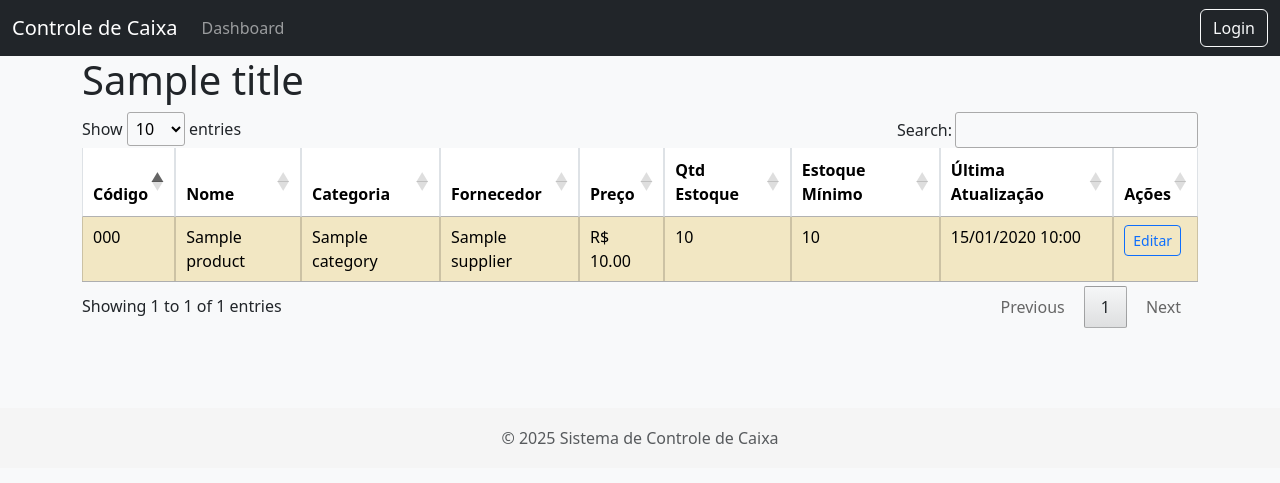
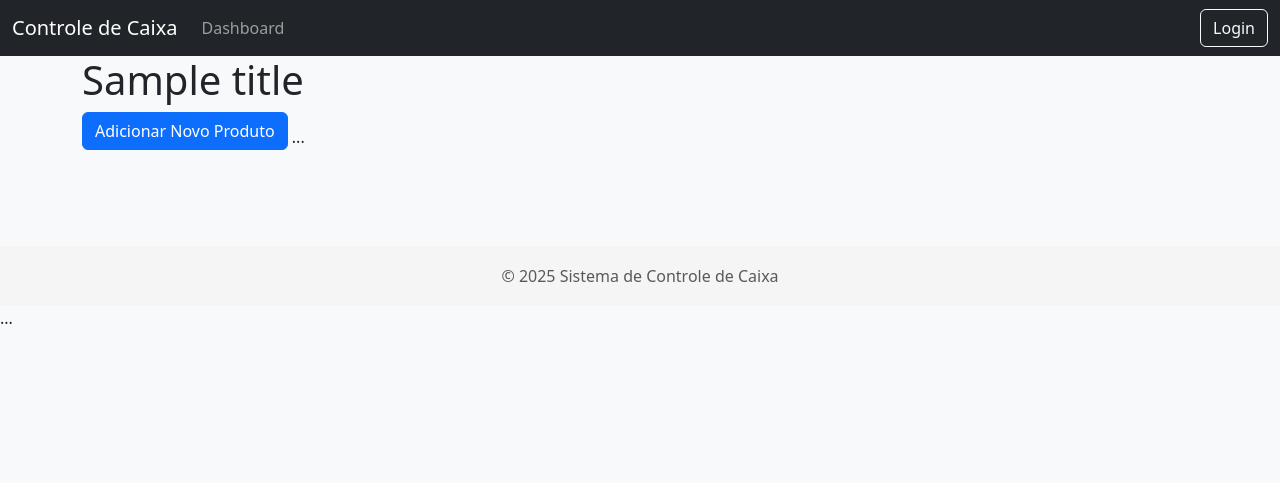
Before and after one commit to dgusfr/PI1_controle_estoque, a Flask app: template app/templates/estoque/produtos.html in a window 1280 px wide. Shown: the top 483 px of the page. Run offline with Flask 3, Linux system fonts and the light colour scheme; tables that the repository leaves empty hold one stand-in row (values such as "Sample post"); the template is opened without the code that fills it: values that come from a table or form of the project are taken from there, most other values are stand-ins (such as "Sample title", 1, 10 or a date in 2020); some libraries are stand-ins or nearby versions.

Commit message:
refactor: clean up produtos.html template by removing commented code and unnecessary sections

```diff
--- a/app/templates/estoque/produtos.html
+++ b/app/templates/estoque/produtos.html
@@ -1,87 +1,25 @@
 {# app/templates/estoque/produtos.html #}
 
-{# Indica que este template herda do base.html #}
 {% extends 'base.html' %}
 
-{# Define o conteúdo do bloco 'title' #}
 {% block title %}{{ title }}{% endblock %}
 
-{# Adiciona CSS específico para DataTables #}
 {% block styles %}
     <link rel="stylesheet" type="text/css" href="https://cdn.datatables.net/1.11.5/css/jquery.dataTables.css">
-    {# Opcional: CSS do DataTables integrado com Bootstrap #}
-    {# <link rel="stylesheet" type="text/css" href="https://cdn.datatables.net/1.11.5/css/dataTables.bootstrap5.min.css"> #}
 {% endblock %}
 
-{# Define o conteúdo do bloco 'content' #}
 {% block content %}
     <h1>{{ title }}</h1>
 
-    {# Adicionar um botão para adicionar novo produto futuramente #}
-    {# <a href="{{ url_for('estoque.adicionar_produto') }}" class="btn btn-primary mb-3">Adicionar Novo Produto</a> #}
+    {# Adicionar um botão para adicionar novo produto #}
+    <a href="{{ url_for('estoque.adicionar_produto') }}" class="btn btn-primary mb-3">Adicionar Novo Produto</a>
 
-
+    {# Tabela de produtos ... #}
     <table id="produtosTable" class="table table-striped table-bordered" style="width:100%">
-        <thead>
-            <tr>
-                <th>Código</th>
-                <th>Nome</th>
-                <th>Categoria</th>
-                <th>Fornecedor</th>
-                <th>Preço</th>
-                <th>Qtd Estoque</th>
-                <th>Estoque Mínimo</th>
-                <th>Última Atualização</th>
-                <th>Ações</th> {# Coluna para botões de Editar/Excluir #}
-            </tr>
-        </thead>
-        <tbody>
-            {# Loop através da lista de produtos passada pela rota #}
-            {% for produto in produtos %}
-                {# Adiciona uma classe de alerta se o estoque for baixo #}
-                <tr {% if produto.quantity_in_stock <= produto.minimum_stock %}class="table-warning"{% endif %}>
-                    <td>{{ produto.code }}</td>
-                    <td>{{ produto.name }}</td>
-                    {# Acessa o nome da categoria através do relacionamento #}
-                    <td>{{ produto.category.name if produto.category else 'N/A' }}</td>
-                    {# Acessa o nome do fornecedor através do relacionamento #}
-                    <td>{{ produto.supplier.name if produto.supplier else 'N/A' }}</td>
-                    {# Formata o preço como moeda, usando Decimal para precisão #}
-                    <td>R$ {{ "%.2f"|format(produto.price) }}</td>
-                    <td>{{ produto.quantity_in_stock }}</td>
-                    <td>{{ produto.minimum_stock }}</td>
-                    {# Formata a data #}
-                    <td>{{ produto.last_updated.strftime('%d/%m/%Y %H:%M') }}</td>
-                    <td>
-                        {# Botões de Ação (Editar/Excluir) - apenas esqueletos por enquanto #}
-                        <a href="{{ url_for('estoque.editar_produto', product_id=produto.id) }}" class="btn btn-sm btn-outline-primary">Editar</a>
-                        {# O botão de excluir geralmente usa um formulário POST para segurança #}
-                        {# <form action="{{ url_for('estoque.excluir_produto', product_id=produto.id) }}" method="post" style="display:inline;"> #}
-                        {#     <button type="submit" class="btn btn-sm btn-outline-danger" onclick="return confirm('Tem certeza que deseja excluir este produto?');">Excluir</button> #}
-                        {# </form> #}
-                    </td>
-                </tr>
-            {% endfor %}
-        </tbody>
+    ...
     </table>
 {% endblock %}
 
-{# Adiciona JS específico para jQuery (requerido pelo DataTables) e DataTables #}
 {% block scripts %}
-    <script type="text/javascript" charset="utf8" src="https://code.jquery.com/jquery-3.6.0.min.js"></script>
-    <script type="text/javascript" charset="utf8" src="https://cdn.datatables.net/1.11.5/js/jquery.dataTables.js"></script>
-    {# Opcional: JS do DataTables integrado com Bootstrap #}
-    {# <script type="text/javascript" charset="utf8" src="https://cdn.datatables.net/1.11.5/js/dataTables.bootstrap5.min.js"></script> #}
-
-    <script>
-        $(document).ready( function () {
-            // Inicializa o DataTables na tabela com o ID 'produtosTable'
-            $('#produtosTable').DataTable({
-                 // Configurações opcionais aqui
-                 "language": {
-                     "url": "//cdn.datatables.net/plug-ins/1.11.5/i18n/Portuguese-Brasil.json" // Opcional: Tradução para Português
-                 }
-            });
-        } );
-    </script>
+...
 {% endblock %}
```
